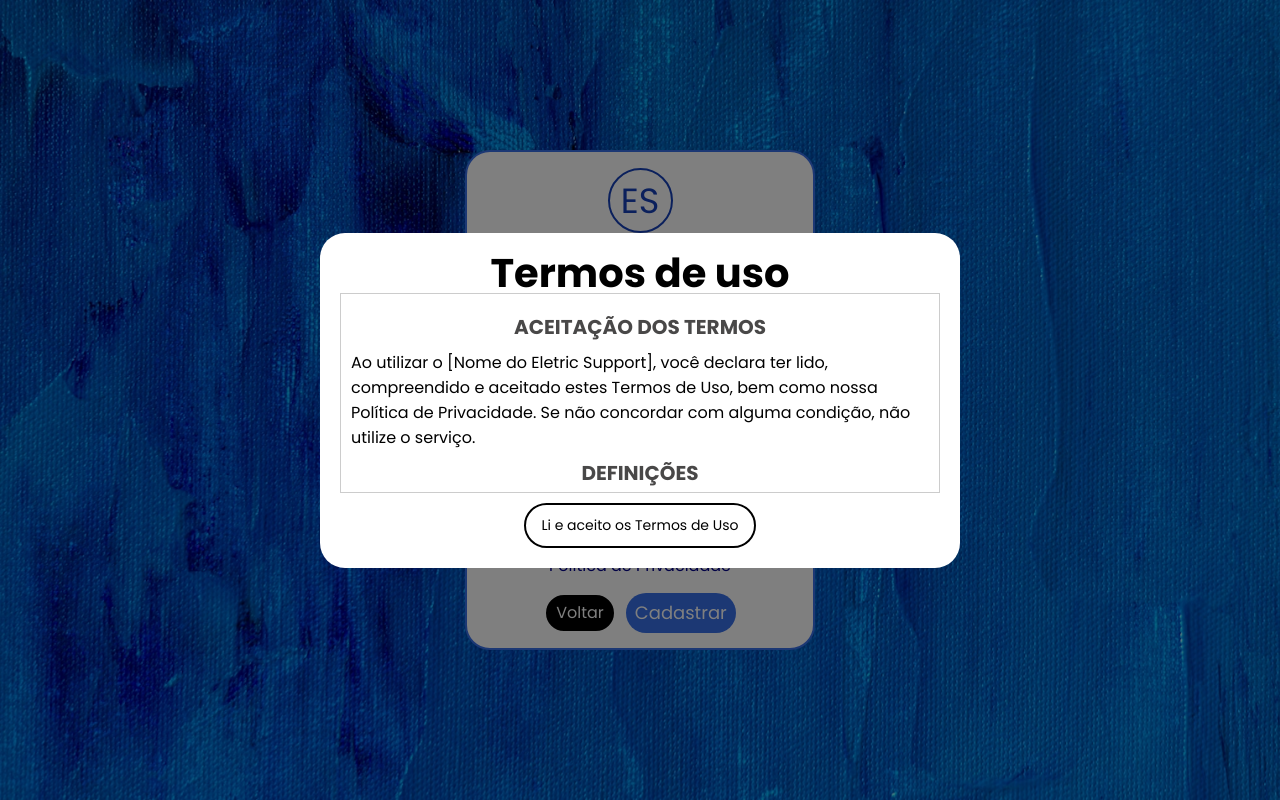
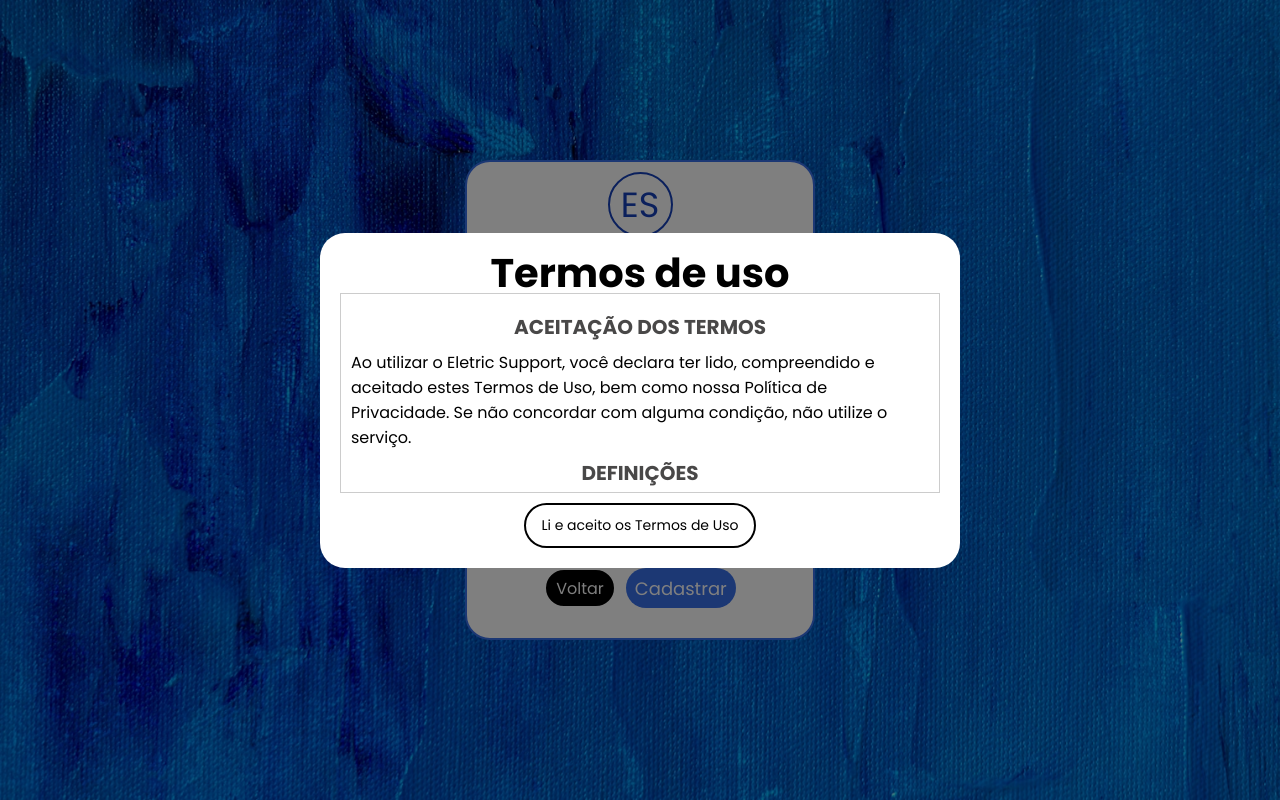
Before and after one commit to WillenAndrade/Eletric_Support_Front, a React (Vite) app: page /signup in a window 1280 px wide. Built offline with nearby package versions, Linux system fonts and the light colour scheme; what react-to-pdf would draw is missing.

Commit message:
Alterações na requisição getUserName

```diff
--- a/src/components/ProjectsScreen.jsx
+++ b/src/components/ProjectsScreen.jsx
@@ -32,9 +32,8 @@ const ProjectsScreen = () => {
 
     useEffect(() => {
                           getUserName(userNameOrEmail)
-                        ''
+    },[])
 
-    },[])
 
         async function getUserName(userNameOrEmail) {
             if (!userNameOrEmail) {
@@ -42,30 +41,32 @@ const ProjectsScreen = () => {
                 return;
             }
 
-        try {
             if (!token) {
                 console.log('Nenhum token encontrado. Por favor, faça login.');
                 return;
             }
 
-            const response = await axios.get(`${baseUrl}/users/${userNameOrEmail}`, {
+            try {
+                const response = await axios.post(`${baseUrl}/users/search`,
+                    { userNameOrEmail },
+                    {
                         headers: {
                             Authorization: `Bearer ${token}`,
                         },
-            });
+                    }
+                );
 
                 const data = response.data;
 
                 if (data && data.message) {
                     const { name } = data.message;
                     console.log(`Nome do usuário: ${name}`);
+
                     let userNameLower = name.toLowerCase();
                     setUserNameLower(userNameLower);
 
                     let capitalizedValue = userNameLower.charAt(0).toUpperCase() + userNameLower.slice(1);
-
                     setUserName(capitalizedValue);
-
                 } else {
                     console.log('Resposta inesperada do servidor:', data);
                 }
@@ -156,7 +157,6 @@ const ProjectsScreen = () => {
         }
     }
 }
-
 
 async function deleteProjectAndCircuits(project) {
     const token = localStorage.getItem('accessToken');
--- a/src/components/SignUp.css
+++ b/src/components/SignUp.css
@@ -12,15 +12,15 @@
 
 .sign-up-container {
     width: 300px;
-    height: 440px;
+    height: 460px;
     color: rgb(56, 112, 233);
     display: flex;
-    justify-content: center;
+    justify-content: start;
     flex-direction: column;
     align-items: center;
     border-radius: 25px;
     border:  2px solid rgb(56, 112, 233);
-    gap: 5px;
+    gap: 8px;
     background: white;
 }
 
@@ -41,6 +41,7 @@
     font-size: 35px;
     transition: 0.3s ease-in-out;
     border: 2px solid rgb(22, 65, 185);
+    margin-top: 10px;
 }
 .get-start-btn-container:hover {
     background: black;
@@ -161,13 +162,14 @@
     text-decoration: underline;
     font-size: 16px;
     transition: 0.3s ease-in-out;
+    display: none;
 }
     .terms-btn:hover {
         border: none;
         color:#3D9DB3;
     }
 
-/* Estilo do modal */
+
 .modal {
     position: fixed;
     top: 0;
@@ -184,7 +186,7 @@
     background: white;
     padding: 20px;
     border-radius: 25px;
-    width: 50%;
+    width: 80%;
     max-height: 80%;
     overflow-y: auto;
     display: flex;
@@ -203,9 +205,10 @@
 }
 .modal-content span {
     font-size: 16px;
+    font-weight: bold;
 }
 
-/* Estilo da rolagem do texto dos termos */
+
 .terms-text {
     max-height: 200px;
     overflow-y: auto;
@@ -214,7 +217,7 @@
     margin-bottom: 10px;
 }
 
-/* Botão de aceite */
+
 .accept-btn {
     background: white;
     color: black;
@@ -230,7 +233,7 @@
     border: none;
 }
 
-/* Desabilitando o botão de cadastro até aceitar os termos */
+
 .sign-up-btn-two.disabled {
     background: gray;
     cursor: not-allowed;
@@ -240,7 +243,7 @@
 @media (min-width: 320px) {
     .sign-up-container {
         width: 360px;
-        height: 500px;
+        height: 480px;
     }
         .input-container {
             width: 310px;
@@ -254,7 +257,7 @@
 @media (min-width: 360px) {
     .sign-up-container {
         width: 350px;
-        height: 500px;
+        height: 480px;
     }
         .input-container {
             width: 350px;
@@ -265,6 +268,12 @@
 }
 
 @media (min-width: 800px) {
+    .modal-content {
+        width: 50%;
+    }
+}
+
+@media (min-width: 800px) {
     .general-sign-up {
         height: 100vh;
     }
--- a/src/components/SignUp.jsx
+++ b/src/components/SignUp.jsx
@@ -1,120 +1,3 @@
-/*import "./SignUp.css"
-import axios from 'axios'
-import { Link } from 'react-router-dom'
-import {useState} from 'react'
-import { FaRegUser } from "react-icons/fa";
-import { MdOutlineMail } from "react-icons/md";
-import { RiLockPasswordLine } from "react-icons/ri";
-import { MdOutlineMailOutline } from "react-icons/md";
-import axiosInstance from '../utils/axiosConfig'
-
-
-const SignUp = () => {
-
-    const [name, setName] = useState("")
-    const [username, setUsername] = useState("")
-    const [password, setPassword] = useState("")
-    const [email, setEmail] = useState("")
-    const [confirmPassword, setConfirmPassword] = useState("")
-    const [formError, setFormError] = useState("")
-    const baseUrl = 'http://localhost:3000'
-
-       const handleSignUp = async (e) => {
-            e.preventDefault();
-
-            if (!validateEmail(email)) {
-                setFormError('Por favor, insira um email válido.');
-                return;
-            }
-
-            if (password !== confirmPassword) {
-                setFormError('As senhas não coincidem.');
-                return;
-            }
-
-            if (!validatePassword(password)) {
-                setFormError('Senha deve conter pelo menos 8 caracteres e incluir números.');
-                return;
-            }
-
-            try {
-
-                const response = await axiosInstance.post(
-                    `${baseUrl}/signup`,
-                    { username, email, password },
-                    {
-                        headers: { 'Content-Type': 'application/json' },
-                    }
-                );
-
-
-                const { token, refreshToken } = response.data.data;
-
-                if (token && refreshToken) {
-
-                    localStorage.setItem('accessToken', token);
-                    localStorage.setItem('refreshToken', refreshToken);
-                    localStorage.setItem('localIsLogged', true);
-
-
-                    window.location.href = '/projects';
-                }
-            } catch (error) {
-
-                if (error.response) {
-                    const errorMessage = error.response.data.message;
-
-                    if (errorMessage === 'Este email já está em uso.') {
-                        setFormError('Este email já está em uso.');
-                    } else if (errorMessage === 'Este nome de usuário já está em uso.') {
-                        setFormError('Este nome de usuário já está em uso.');
-                    } else {
-                        setFormError(errorMessage);
-                    }
-                } else {
-                    console.error('Erro ao acessar o servidor:', error);
-                    setFormError('Erro ao acessar o servidor.');
-                }
-            }
-        };
-
-
-
-    const validateEmail = (email) => {
-        const emailRegex = /^[a-zA-Z0-9._-]+@[a-zA-Z0-9.-]+\.[a-zA-Z]{2,6}$/;
-        return emailRegex.test(email);
-      };
-
-    const validatePassword = (password) => {
-
-    const passwordRegex = /^(?=.*[A-Za-z])(?=.*\d)[A-Za-z\d!@#$%^&*()_+={}\[\]|\\:;\"'<>,.?/-]{8,}$/;
-    return passwordRegex.test(password);
-    };
-
-    return(
-        <>
-            <div className="general-sign-up">
-                <div className={formError.length > 0 ? "sign-up-container":  "sign-up-container active"}>
-                    <div className="get-start-btn-container">ES</div>
-                    <h1>Criar conta!</h1>
-                        <div className="input-container"><div className="form-icons"><FaRegUser size={30}/></div><input className="sign-up-input" type="text" aria-label="Digite seu Usuário" maxLength={35} name="username" id='username' placeholder='Usuário' onChange={(e)=> setUsername(e.target.value)} onClick={(e) => setFormError("")} required/></div>
-                        <div className="input-container"><div className="form-icons"><MdOutlineMailOutline size={30}/></div><input className="sign-up-input" type="text" aria-label="Digite seu Email" maxLength={35} name="email" id='email' placeholder='Email' onChange={(e)=> setEmail(e.target.value)} onClick={(e) => setFormError("")} required/></div>
-                        <div className="input-container"><div className="form-icons"><RiLockPasswordLine size={30}/></div><input className="sign-up-input" type="password" aria-label="Digite sua Senha" maxLength={35} name="password" id='password' placeholder='Senha' onChange={(e)=> setPassword(e.target.value)} onClick={(e) => setFormError("")} required/></div>
-                        <div className="input-container"><div className="form-icons"><RiLockPasswordLine size={30}/></div><input className="sign-up-input" aria-label="Confirme sua senha" type="password" maxLength={35}  id='password' placeholder='Confirme sua senha' onChange={(e)=> setConfirmPassword(e.target.value)} onClick={(e) => setFormError("")} required/></div>
-                        <p className={formError.length > 0 ? "formError-p" : "formError-p active"}>{formError}</p>
-                        <Link className="privacy-link" to="/privacy">Política de Privacidade</Link>
-                        <div className="sign-up-buttons">
-                        <Link className="link-to-home" to="/home">Voltar</Link>
-                        <button className={ formError.length > 0 ? "sign-up-btn-two" : "sign-up-btn-two active" } onClick={(e)=> handleSignUp(e)}>Cadastrar</button>
-                        </div>
-                    </div>
-            </div>
-        </>
-    )
-}
-
-export default SignUp*/
-
 import "./SignUp.css"
 import axios from 'axios'
 import { Link } from 'react-router-dom'
@@ -241,7 +124,7 @@ const SignUp = () => {
                         <div className="terms-text">
 
                             <h2>ACEITAÇÃO DOS TERMOS</h2>
-                            <h3>Ao utilizar o [Nome do Eletric Support], você declara ter lido, compreendido e aceitado estes Termos de Uso, bem como nossa Política de Privacidade. Se não concordar com alguma condição, não utilize o serviço.</h3>
+                            <h3>Ao utilizar o Eletric Support, você declara ter lido, compreendido e aceitado estes Termos de Uso, bem como nossa Política de Privacidade. Se não concordar com alguma condição, não utilize o serviço.</h3>
 
                             <h2>DEFINIÇÕES</h2>
                             <h3><span>"Eletric Support"</span> refere-se ao serviço oferecido por Eletric Support</h3>
@@ -268,7 +151,7 @@ const SignUp = () => {
                             <h3>Reservamo-nos o direito de suspender ou encerrar contas que violem estes Termos de Uso.</h3>
 
                             <h2>CONTATO E DISPOSIÇÕES GERAIS</h2>
-                            <h3>Caso tenha dúvidas, entre em contato pelo e-mail: Willen Andrade</h3>
+                            <h3>Caso tenha dúvidas, entre em contato pelo e-mail: Willen_Developer@outlook.com</h3>
                             <h3>O foro competente para eventuais disputas será o da cidade de Florianópolis, Estado de Santa Catarina, Brasil.</h3>
                         </div>
                         <button onClick={() => { setAcceptedTerms(true); setShowTerms(false); }} className="accept-btn">
```
Also changed, not shown: src/components/Table.jsx (+2 -8 lines). Lines whose indentation alone changed are shown as unchanged.
